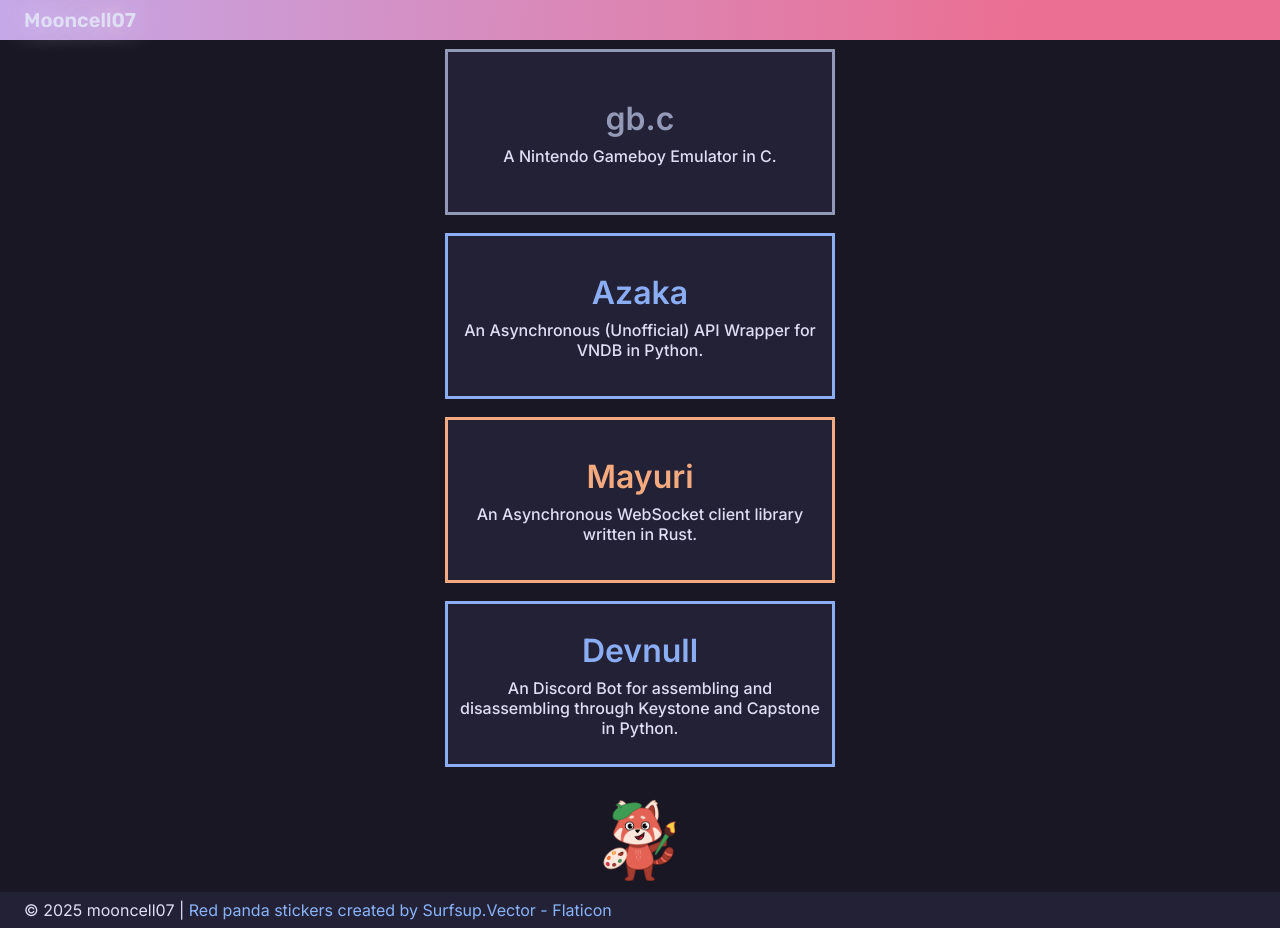
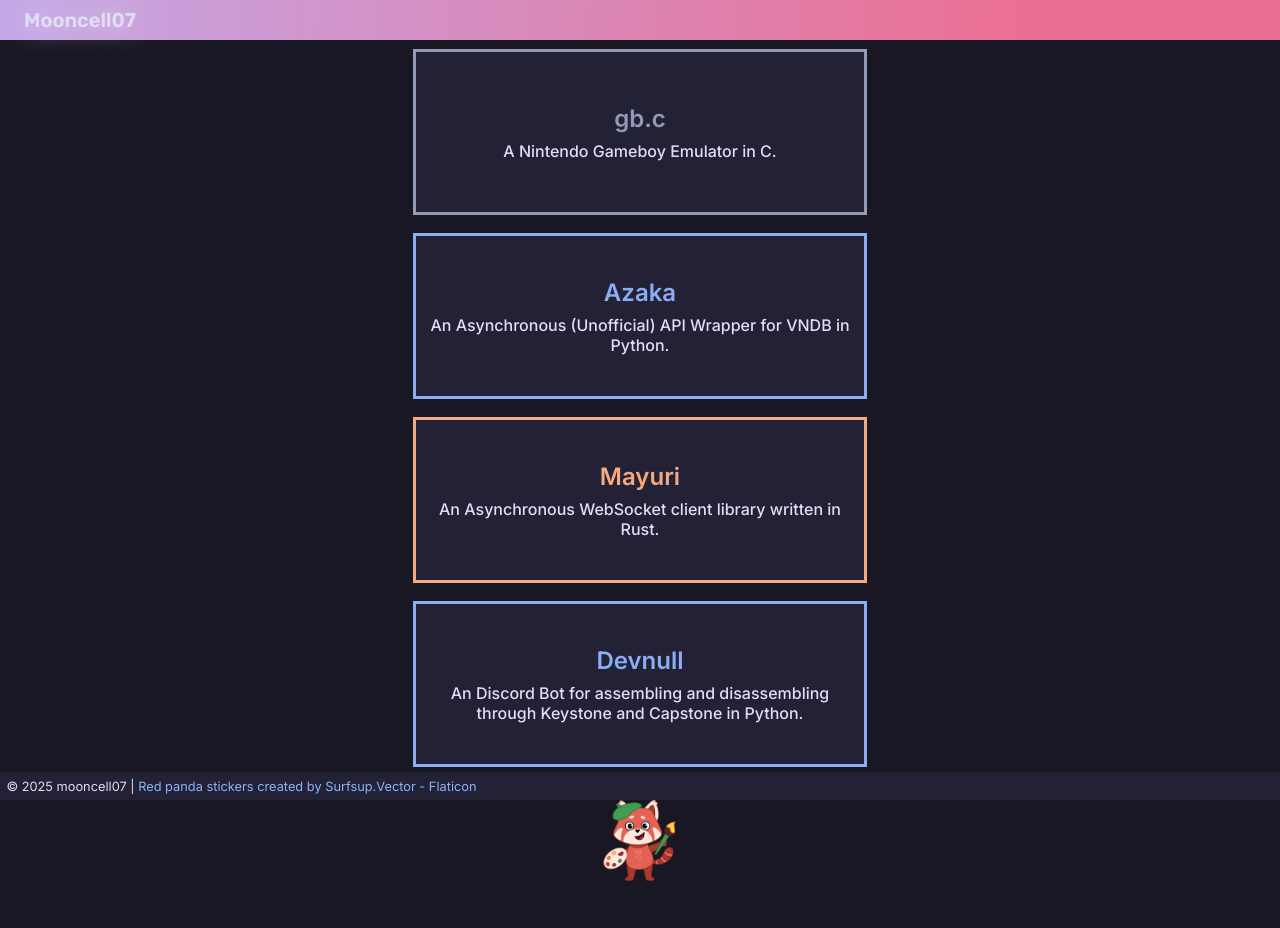
Before and after one commit to mooncell07/site, a SvelteKit app: page /Projects in a window 1280 px wide. Built offline with nearby package versions, Linux system fonts and the light colour scheme; a web font is replaced by a local one.

Commit message:
Make projects section responsive

```diff
--- a/src/routes/+layout.svelte
+++ b/src/routes/+layout.svelte
@@ -28,8 +28,13 @@
 
 footer {
   background-color: var(--color-overlay);
-  padding: 0.5em 0em 0.5em 1.5em;
+  bottom: 0;
+  padding: clamp(0.25rem, 0.5vw, 1rem);
+  font-size: clamp(0.5rem, 1vw, 1rem);
+  width: 100%;
+  position: fixed;
 }
+
 </style>
 
 <div class="nav">
@@ -37,6 +42,7 @@ footer {
 </div>
 
 <slot />
+<br>
 
 <footer>
   © 2025 mooncell07
--- a/src/routes/+page.svelte
+++ b/src/routes/+page.svelte
@@ -24,7 +24,6 @@
   width: 50%;
   height: 25%;
   margin-top: 2em;
-  margin-bottom: 2em;
   border-radius: 10px;
   position: relative;
   padding-top: 0.5em;
@@ -103,11 +102,11 @@
     </div>
   </div>
 
-  <div class="container-content">
+  <div class="container-content" style="margin-top:0.5em;">
   Any issues/pull requests to this site are welcomed.
   You can find the repository for this site <a href="https://github.com/mooncell07/site">here</a>.<br>
   </div>
 
-  <img src="assets/red-panda-cute.png" alt="" width=100vh height=100vh style="margin-top: 2em;">
+  <img src="assets/red-panda-cute.png" alt="" width=100vh height=100vh style="margin-top: 0.5em;">
 
 </div>
--- a/src/routes/Projects/+page.svelte
+++ b/src/routes/Projects/+page.svelte
@@ -36,7 +36,7 @@
     flex-direction: column;
     justify-content: center;
     align-items: center;
-    width: 30%;
+    width: 75%;
     height: 20vh;
     margin: 0.75em;
     background-color: var(--color-overlay);
@@ -60,15 +60,28 @@
 
   .card-title {
     font-weight: 600;
-    font-size: clamp(1rem, 2.5vw, 2rem);
+    font-size: 1em;
   }
   .card-content {
     padding-top: 0.5em;
-    font-size: clamp(0.5rem, 1.5vw, 1rem);
+    font-size: 0.5em;
     font-weight: 500;
     padding-left: 0.5rem;
     padding-right: 0.5rem;
   }
+
+  @media screen and (min-width: 768px) {
+    .card {
+      width: 35%;
+    }
+    .card-title{
+      font-size: 1.5em;
+    }
+    .card-content {
+      font-size: 1em;
+    }
+}
+
 </style>
 
 
```
